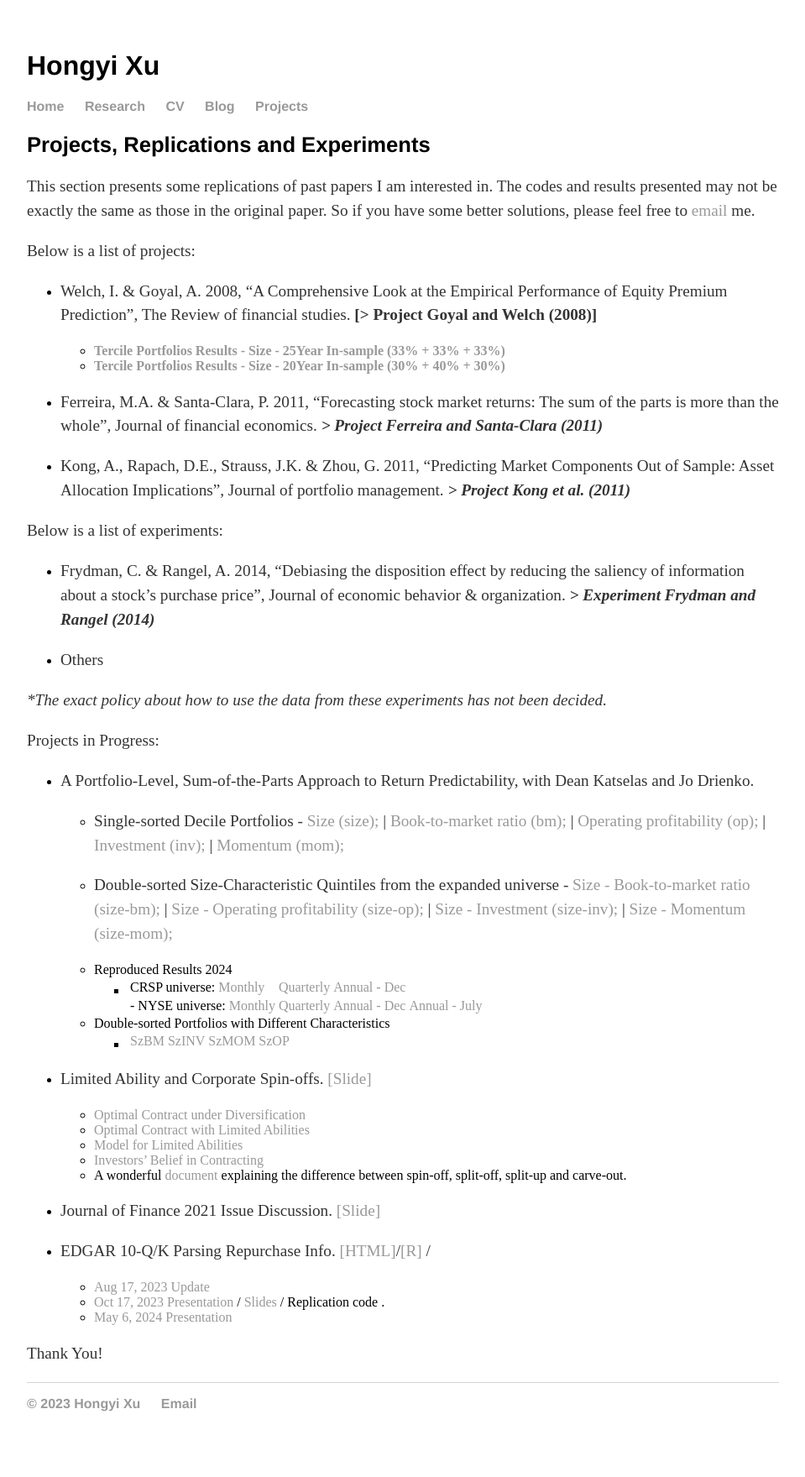
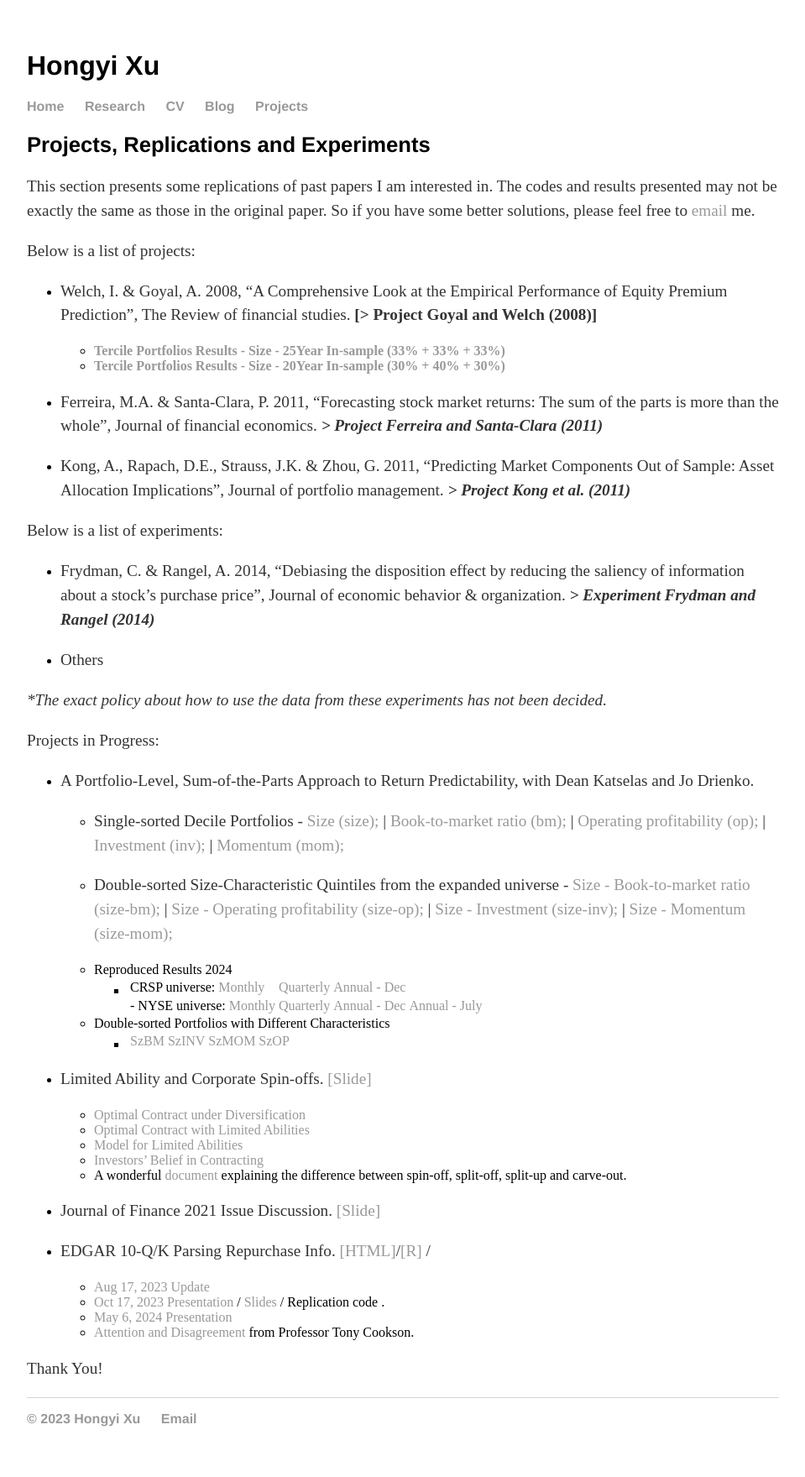
Before and after one commit to hongyileoxu/hongyileoxu.github.io, a Jekyll site: the page built from projects/index.md, in a window 1280 px wide. Shown: the whole page at 84% size, without its empty margins (160-1119 px from the left). Built offline with Jekyll 4.4.1, drawn with Linux system fonts in a browser that asks for light colours.

Commit message:
Update index.md

```diff
--- a/projects/index.md
+++ b/projects/index.md
@@ -57,5 +57,6 @@ Projects in Progress:
 	- [Aug 17, 2023 Update](https://hongyileoxu.github.io/research/RepurchaseProject/Repurchase_BBAIA_merge_v1b.html)
     - [Oct 17, 2023 Presentation](https://github.com/hongyileoxu/hongyileoxu.github.io/blob/c85b72a8999f7a85db99f518141d6d22bbfe5f2d/research/RepurchaseProject/Hongyi%20Xu%20(2023)%20Under%20the%20Spotlight_v8.pdf) / [Slides](https://hongyileoxu.github.io/research/RepurchaseProject/Hongyi%20Xu%20(2023)%20Under%20the%20Spotlight_v8.pdf) / Replication code . <!--- [[v1]](https://hongyileoxu.github.io/research/RepurchaseProject/writing_tables_May04_2024.html) [[v2]](https://hongyileoxu.github.io/research/RepurchaseProject/writing_tables_May13_2024.html) [[v3]](https://hongyileoxu.github.io/research/RepurchaseProject/writing_tables_May17_2024.html) --->
     - [May 6, 2024 Presentation](https://hongyileoxu.github.io/research/RepurchaseProject/Under_the_Spotlight_2024_Hongyi_Xu_NFN.pdf)
+	- [Attention and Disagreement](https://www.tonycookson.com) from Professor Tony Cookson.
 
 Thank You!
```
